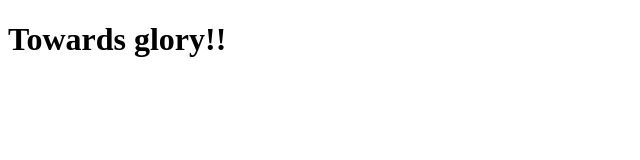
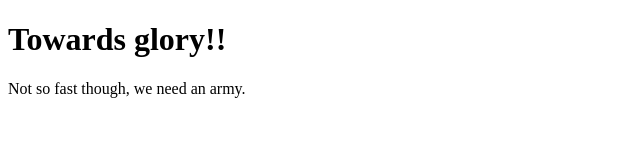
Before and after one commit to Warrior-Player/second-try-first-successful, a plain HTML site: page index.html in a window 1280 px wide. Shown: the whole page, without its empty margins (0-640 px from the left). Drawn offline with Linux system fonts and the light colour scheme.

Commit message:
added a paragraph to index.html, then created a new html file called page2.

```diff
--- a/index.html
+++ b/index.html
@@ -8,5 +8,6 @@
 </head>
 <body>
     <h1>Towards glory!!</h1>
+    <p>Not so fast though, we need an army.</p>
 </body>
 </html>
```
Also changed, not shown: page2.html (added, +1 -0 lines).
